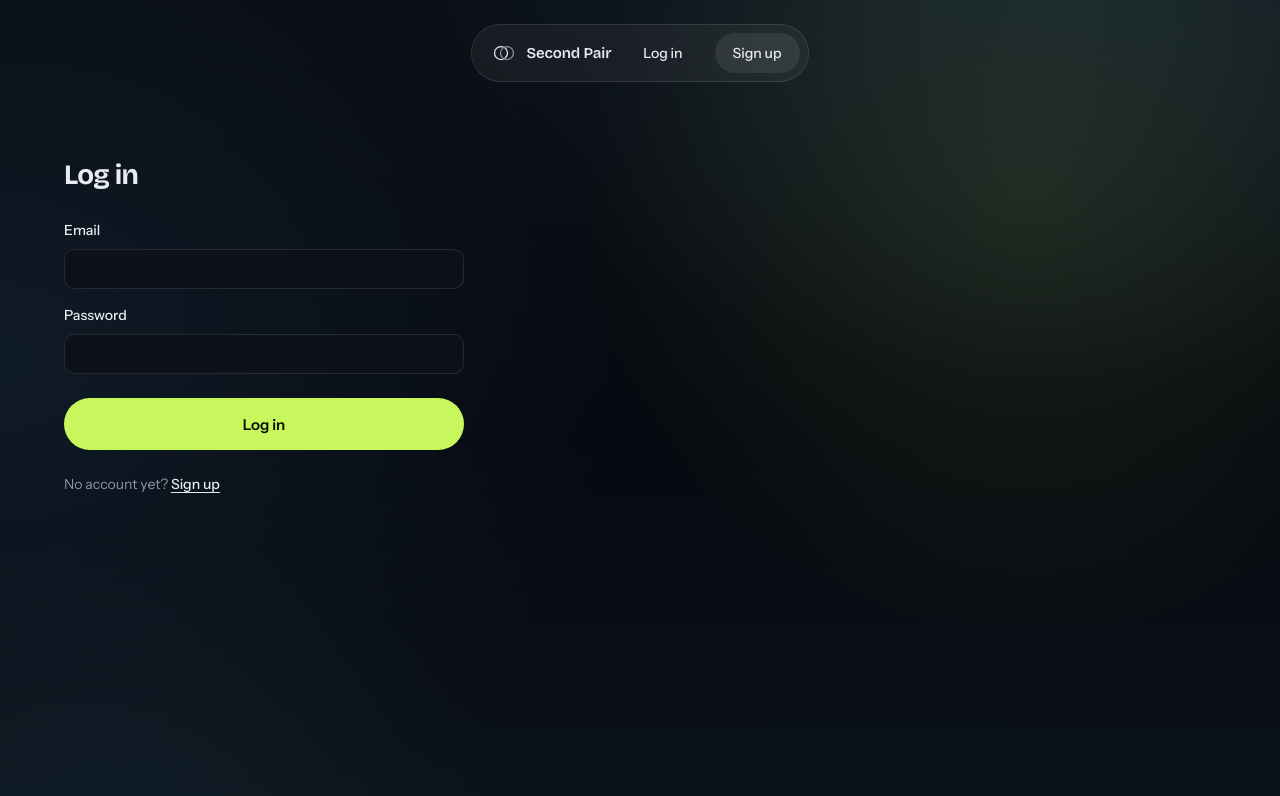
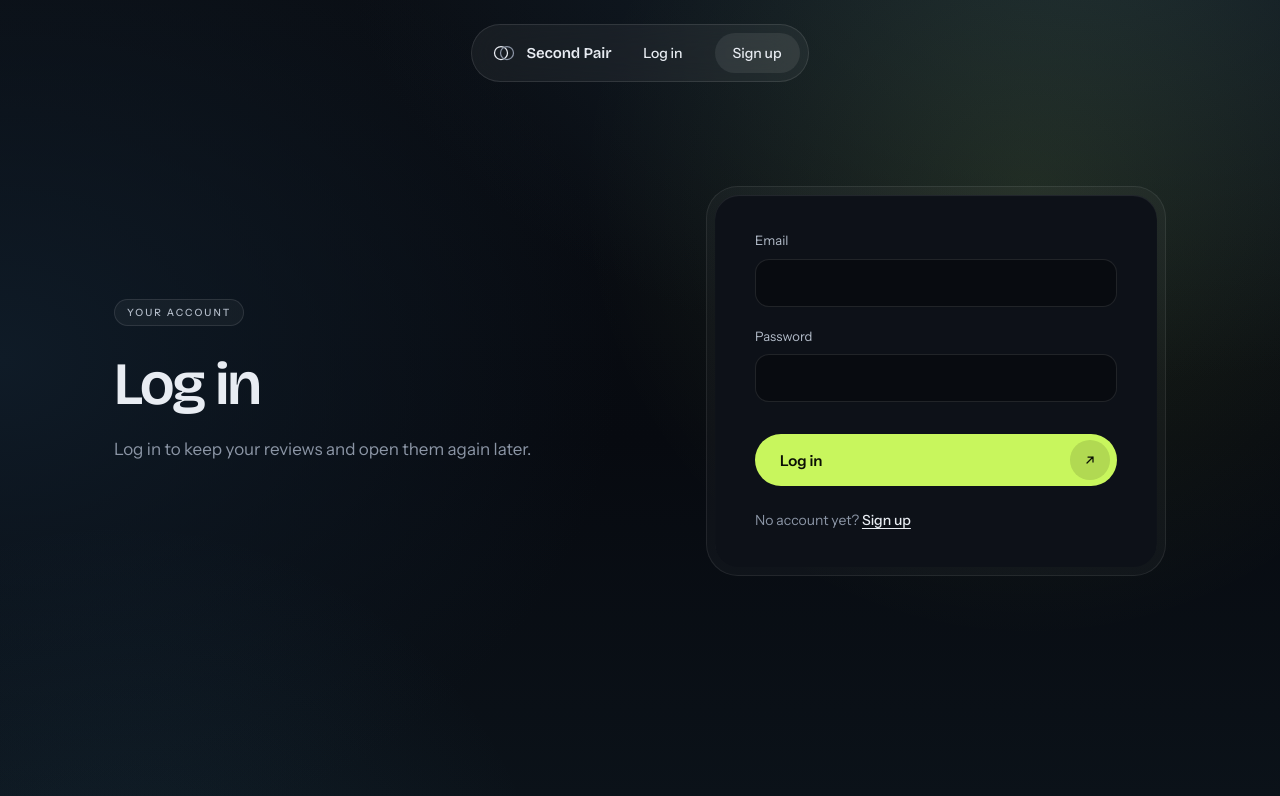
Before and after one commit to erminhadzic4/ai-code-reviewer, a React (Vite) app in the folder frontend/: page /login in a window 1280 px wide. Shown: the top 796 px of the page. Built offline with nearby package versions, Linux system fonts and the light colour scheme.

Commit message:
Restyle the login and registration pages

```diff
--- a/frontend/src/pages/AuthPage.module.css
+++ b/frontend/src/pages/AuthPage.module.css
@@ -1,28 +1,46 @@
 .page {
-  max-width: calc(400px + 2 * var(--space-5));
-  margin-left: max(0px, calc((100% - var(--content-max-width)) / 2));
-  padding-top: var(--space-8);
-  padding-bottom: var(--space-8);
+  display: grid;
+  grid-template-columns: minmax(0, 1fr) minmax(0, 460px);
+  align-items: center;
+  gap: 64px;
+  max-width: 1100px;
+  padding-top: var(--space-9);
+  padding-bottom: 120px;
+}
+
+.intro {
+  display: flex;
+  flex-direction: column;
+  align-items: flex-start;
+  gap: 20px;
 }
 
 .title {
+  margin-top: var(--space-2);
   font-family: var(--font-display);
-  font-size: var(--text-xl);
-  font-weight: 700;
-  letter-spacing: -0.025em;
+  font-size: clamp(38px, 5vw, var(--text-3xl));
+  font-weight: 600;
+  line-height: 1.03;
+  letter-spacing: -0.035em;
+}
+
+.lead {
+  max-width: 420px;
+  color: var(--color-text-muted);
+  font-size: var(--text-lead);
+  line-height: 1.6;
 }
 
 .context {
-  margin-top: var(--space-2);
-  color: var(--color-text-muted);
+  max-width: 420px;
+  color: var(--color-text-soft);
   overflow-wrap: anywhere;
 }
 
 .form {
   display: flex;
   flex-direction: column;
-  gap: var(--space-4);
-  margin-top: var(--space-5);
+  gap: 20px;
 }
 
 .field {
@@ -32,15 +50,17 @@
 }
 
 .label {
-  font-weight: 500;
+  color: var(--color-text-soft);
+  font-size: var(--text-sm);
 }
 
 .input {
-  height: var(--control-height);
-  padding: 0 var(--space-3);
+  height: 48px;
+  padding: 0 var(--space-4);
   border: 1px solid var(--color-border-strong);
-  border-radius: var(--radius-md);
-  background: var(--color-surface);
+  border-radius: var(--radius-control);
+  background: var(--color-code);
+  font-size: 15px;
   transition: border-color var(--duration-fast) var(--ease-out);
 }
 
@@ -58,7 +78,8 @@
 }
 
 .submit {
-  margin-top: var(--space-2);
+  width: 100%;
+  margin-top: var(--space-3);
 }
 
 .switch {
@@ -67,7 +88,18 @@
 }
 
 .switchLink {
+  border-radius: var(--radius-xs);
   color: var(--color-text);
   font-weight: 500;
   text-underline-offset: 3px;
 }
+
+@media (max-width: 860px) {
+  .page {
+    grid-template-columns: minmax(0, 1fr);
+    gap: var(--space-6);
+    max-width: 560px;
+    padding-top: var(--space-8);
+    padding-bottom: var(--space-8);
+  }
+}
--- a/frontend/src/pages/AuthPage.tsx
+++ b/frontend/src/pages/AuthPage.tsx
@@ -5,7 +5,9 @@ import { ApiError } from '../api/client'
 import { useAuth } from '../auth/AuthContext'
 import type { LoginRedirectState } from '../auth/RequireAuth'
 import { Button } from '../components/Button'
+import { Eyebrow } from '../components/Eyebrow'
 import { InlineError } from '../components/InlineError'
+import { Panel } from '../components/Panel'
 import styles from './AuthPage.module.css'
 
 type Mode = 'login' | 'register'
@@ -13,6 +15,7 @@ type Mode = 'login' | 'register'
 const TEXT = {
   login: {
     title: 'Log in',
+    lead: 'Log in to keep your reviews and open them again later.',
     submit: 'Log in',
     busy: 'Logging in…',
     switchText: 'No account yet?',
@@ -21,6 +24,7 @@ const TEXT = {
   },
   register: {
     title: 'Create an account',
+    lead: 'An account keeps your reviews, so you can open them again later.',
     submit: 'Create account',
     busy: 'Creating account…',
     switchText: 'Already have an account?',
@@ -88,8 +92,13 @@ export function AuthPage({ mode }: { mode: Mode }) {
 
   return (
     <div className={`container ${styles.page}`}>
+      <div className={styles.intro}>
+        <Eyebrow>Your account</Eyebrow>
         <h1 className={styles.title}>{text.title}</h1>
+        <p className={styles.lead}>{text.lead}</p>
         {redirect.repoUrl && <p className={styles.context}>Sign in to review {redirect.repoUrl}.</p>}
+      </div>
+      <Panel padding="lg" className={styles.card}>
         <form className={styles.form} onSubmit={onSubmit} noValidate>
           {formError && <InlineError>{formError}</InlineError>}
           {(['email', 'password'] as const).map((field) => (
@@ -113,7 +122,7 @@ export function AuthPage({ mode }: { mode: Mode }) {
               {fieldErrors[field] && <InlineError id={`${id}-${field}-error`}>{fieldErrors[field]}</InlineError>}
             </div>
           ))}
-        <Button type="submit" variant="primary" size="lg" busy={busy} className={styles.submit}>
+          <Button type="submit" variant="primary" size="lg" arrow busy={busy} className={styles.submit}>
             {busy ? text.busy : text.submit}
           </Button>
         </form>
@@ -123,6 +132,7 @@ export function AuthPage({ mode }: { mode: Mode }) {
             {text.switchLink}
           </Link>
         </p>
+      </Panel>
     </div>
   )
 }
```
Lines whose indentation alone changed are shown as unchanged.
